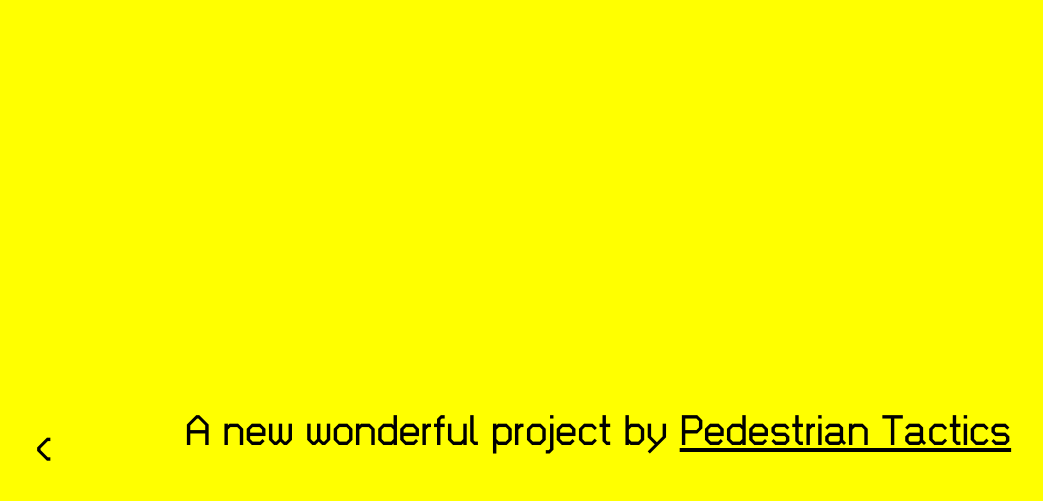
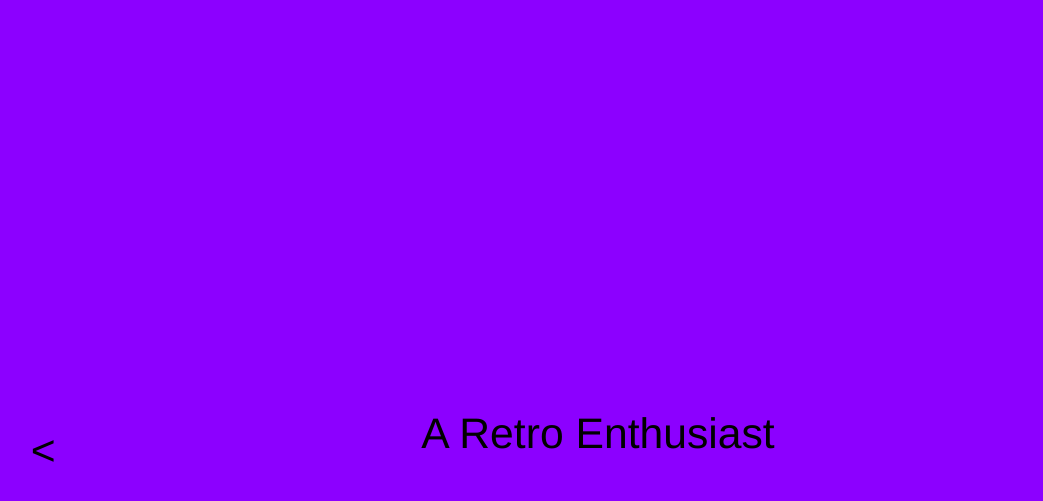
Before and after one commit to ZenithSynths/zenithsynths.github.io, a Jekyll site: the page built from user-intro-text.md, in a window 1280 px wide. Shown: the top 501 px of the page, without its empty margins (42-1085 px from the left). Built offline with Jekyll 4.4.1, drawn with Linux system fonts in a browser that asks for light colours; our own code applies the rules of GitHub Pages for plain Markdown files.

Commit message:
Add files via upload

```diff
--- a/user-intro-text.md
+++ b/user-intro-text.md
@@ -1 +1 @@
-A new wonderful project by [Pedestrian Tactics](http://pedestriantactics.com)
+A Retro Enthusiast
--- a/user-styles.css
+++ b/user-styles.css
@@ -6,13 +6,13 @@
 /* this is an example of importing a font placed in the user-fonts folder */
 @font-face {
     font-family: "Scaffolding";
-    src: url("user-fonts/Scaffolding-Regular.woff2") format("woff2"),
-        url("user-fonts/Scaffolding-Regular.woff") format("woff");
+    src: url("user-fonts/Microgramma.woff2") format("woff2"),
+        url("user-fonts/Microgramma.woff") format("woff");
 }
 
 :root {
     /* color of the whole page */
-    --color-background: #ffff00;
+    --color-background: #8c00ff;
     /* color of text elements */
     --color-foreground: black;
 }
@@ -20,7 +20,7 @@
 /* these are settings for all text */
 /* replace "Scaffolding" with the name of the font you want to use */
 body {
-    font-family: 'Scaffolding', 'Helvetica Neue', Helvetica, Arial, sans-serif;
+    font-family: 'Microgramma', 'Helvetica Neue', Helvetica, Arial, sans-serif;
 }
 
 /* this is the title text */
```
Also changed, not shown: 1 other file.
